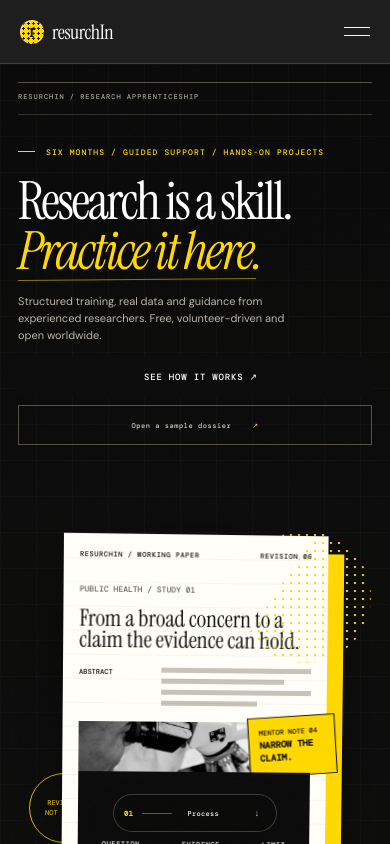
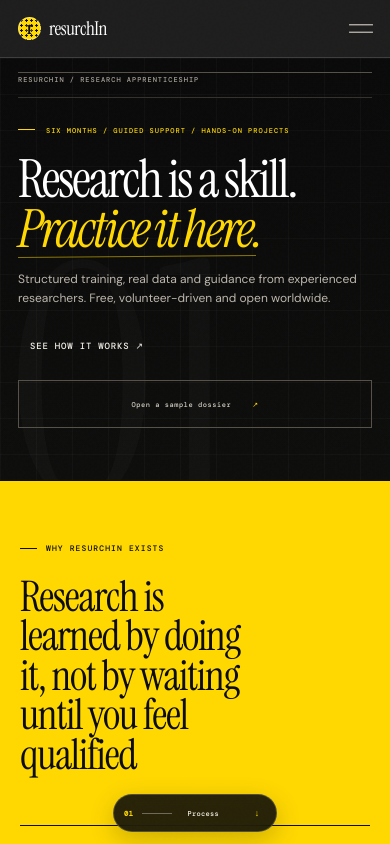
Before and after one commit to Davemafy/ResurchIn, a Next.js app: page / in a window 390 px wide. Shown: the top 844 px of the page. Built offline with nearby package versions, Linux system fonts and the light colour scheme.

Commit message:
fix: simplify mobile homepage composition

```diff
--- a/public/assets/immersive-pass.css
+++ b/public/assets/immersive-pass.css
@@ -500,3 +500,164 @@
     transition:none!important;
   }
 }
+
+/* ========================================================================
+   MOBILE SUBTRACTION PASS — Aug 17
+   Physical-device fixes: remove desktop-only hero furniture, collapse the
+   hero to its useful content, simplify orientation UI, and tighten the first
+   mobile chapter so the art direction survives without carrying desktop chrome.
+   ======================================================================== */
+
+@media (max-width: 720px){
+  /* One progress cue is enough on a phone. The persistent chapter rail covered
+     content and duplicated the top progress indicator. */
+  .experience-rail{
+    display:none!important;
+  }
+
+  /* Desktop-only editorial metadata. Useful at 1440, stray chrome at 390. */
+  .home-v17 .v14-hero:before{
+    display:none!important;
+    content:none!important;
+  }
+
+  /* The physical working paper is the desktop hero object. On mobile it was a
+     giant cropped object that consumed nearly a full screen. The sample still
+     exists through the explicit "Open a sample dossier" action. */
+  .home-v17 .document-orbit{
+    display:none!important;
+  }
+  .home-v17 .v14-scroll{
+    display:none!important;
+  }
+
+  /* Let the hero end when its actual content ends. No reserved desktop stage. */
+  .home-v17 .v14-hero{
+    height:auto!important;
+    min-height:0!important;
+    max-height:none!important;
+    padding:14px 18px 52px!important;
+  }
+  .home-v17 .v14-meta{
+    padding-top:2px!important;
+  }
+  .home-v17 .v14-headline{
+    margin-top:24px!important;
+  }
+  .home-v17 .v14-headline .kicker{
+    font-size:7px!important;
+    line-height:1.45!important;
+  }
+  .home-v17 .v14-headline h1{
+    max-width:100%!important;
+    font-size:clamp(45px,13.5vw,56px)!important;
+    line-height:.89!important;
+    letter-spacing:-.04em!important;
+  }
+  .home-v17 .v14-headline h1 em{
+    margin-top:.12em!important;
+  }
+
+  /* The actions read as a short sequence, not a miniature desktop toolbar. */
+  .home-v17 .v14-hero-bottom{
+    position:relative!important;
+    inset:auto!important;
+    width:100%!important;
+    max-width:100%!important;
+    margin-top:24px!important;
+    display:grid!important;
+    grid-template-columns:1fr!important;
+    gap:10px!important;
+  }
+  .home-v17 .v14-hero-bottom>p{
+    grid-column:1!important;
+    max-width:31rem!important;
+    margin:0 0 8px!important;
+    font-size:12px!important;
+    line-height:1.58!important;
+  }
+  .home-v17 .v14-hero-bottom .button{
+    width:auto!important;
+    min-width:0!important;
+    justify-self:start!important;
+    padding-inline:0!important;
+    border:0!important;
+    background:transparent!important;
+    color:#f3efe6!important;
+  }
+  .home-v17 .v14-hero-bottom .button:hover{
+    color:var(--brand-yellow)!important;
+    background:transparent!important;
+  }
+  .home-v17 .sample-trigger{
+    width:100%!important;
+    min-width:0!important;
+    min-height:48px!important;
+    justify-content:center!important;
+    margin-top:4px!important;
+  }
+  .hero-method-track{
+    display:none!important;
+  }
+
+  /* Spend less of the phone viewport on persistent navigation. */
+  .site-head{
+    height:58px!important;
+    min-height:58px!important;
+    padding-inline:18px!important;
+  }
+  .site-head.compact{
+    height:54px!important;
+    min-height:54px!important;
+  }
+  .site-brand .wordmark{
+    font-size:19px!important;
+  }
+  .site-brand .wordmark i{
+    width:23px!important;
+    height:23px!important;
+  }
+  .site-head .menu{
+    transform:scale(.92);
+    transform-origin:right center;
+  }
+  .site-head.open{
+    height:100dvh!important;
+    min-height:100dvh!important;
+    grid-template-rows:58px minmax(0,1fr) auto!important;
+  }
+  .site-head.open .menu{
+    top:10px!important;
+  }
+
+  /* Keep the yellow chapter dramatic, but do not make one sentence occupy a
+     whole phone screen before the reader can reach the founder proof. */
+  .home-v17 .origin-ledger{
+    padding-top:62px!important;
+  }
+  .home-v17 .origin-ledger>header h2{
+    max-width:12.8ch!important;
+    font-size:clamp(37px,10.8vw,44px)!important;
+    line-height:.94!important;
+    letter-spacing:-.03em!important;
+  }
+  .home-v17 .founder-proof{
+    margin-top:50px!important;
+  }
+}
+
+@media (max-width: 380px){
+  .home-v17 .v14-hero{
+    padding-inline:16px!important;
+    padding-bottom:46px!important;
+  }
+  .home-v17 .v14-headline h1{
+    font-size:clamp(43px,13.2vw,50px)!important;
+  }
+  .home-v17 .origin-ledger{
+    padding-top:56px!important;
+  }
+  .home-v17 .origin-ledger>header h2{
+    font-size:clamp(35px,10.5vw,40px)!important;
+  }
+}
--- a/public/assets/send-ready-tune.css
+++ b/public/assets/send-ready-tune.css
@@ -313,3 +313,38 @@
     transform: none;
   }
 }
+
+/* CURRICULUM HERO / FINAL MICRO-BALANCE
+   Keep the concept intact. This only corrects photo crop, document weight and vertical balance. */
+@media (min-width: 1001px) {
+  .curriculum-page .curriculum-hero-copy,
+  .curriculum-page .curriculum-visual {
+    transform: translateY(-54px);
+  }
+
+  .curriculum-page .curriculum-hero-photo {
+    top: -8px;
+    width: 72%;
+    height: 74%;
+  }
+
+  .curriculum-page .curriculum-hero-photo img {
+    object-position: 50% 20%;
+  }
+
+  .curriculum-page .curriculum-console {
+    left: 11%;
+    right: 2%;
+    bottom: -6px;
+    min-height: 286px !important;
+  }
+
+  .curriculum-page .curriculum-sheet {
+    padding: 20px 26px 20px !important;
+  }
+
+  .curriculum-page .curriculum-sheet h2 {
+    margin: 17px 0 12px !important;
+    font-size: clamp(30px, 2.45vw, 40px) !important;
+  }
+}
```
